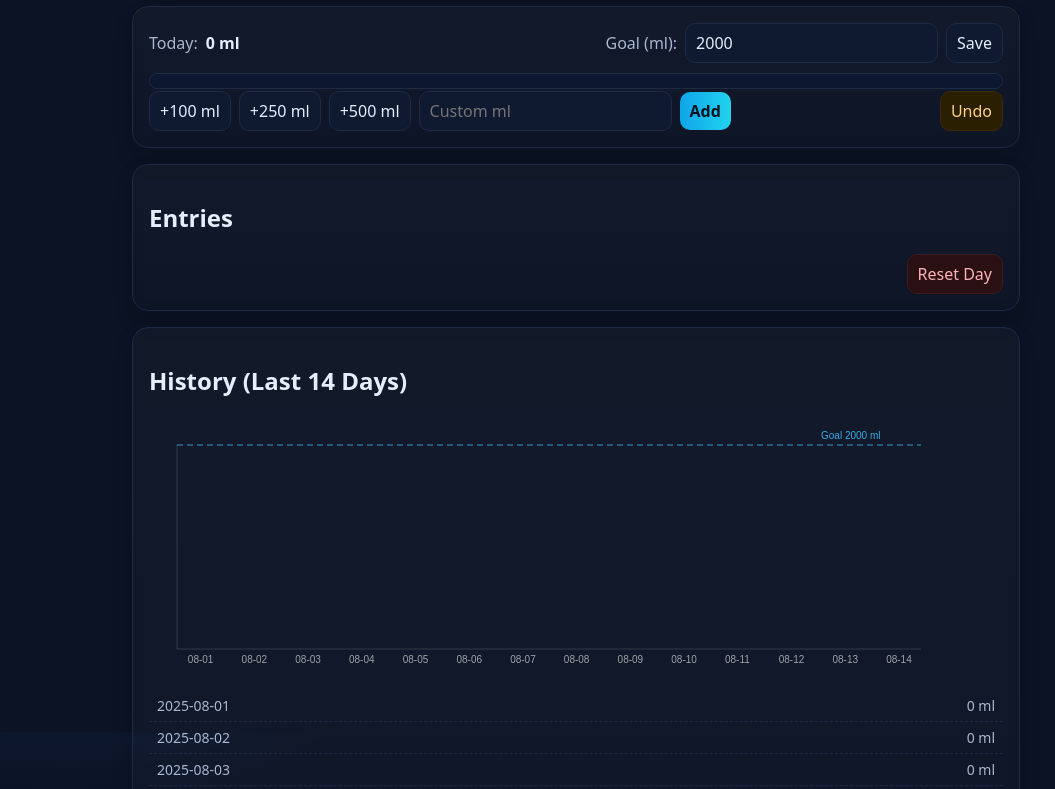
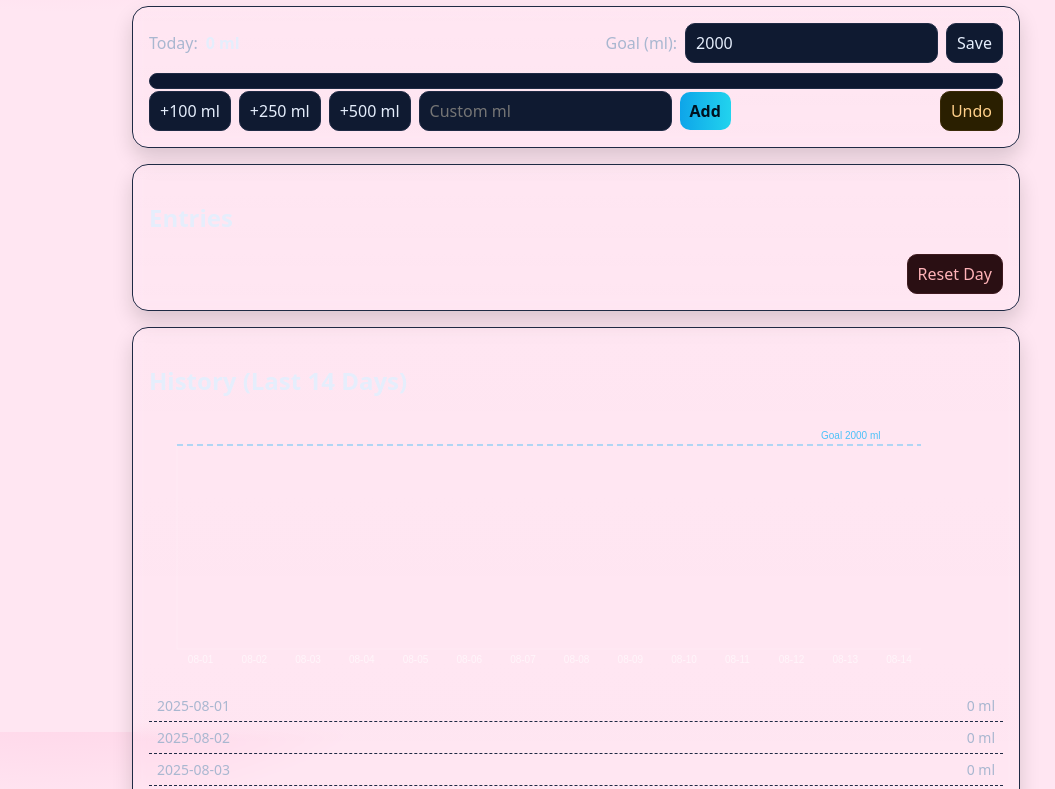
Before and after one commit to gasisgoing2806/mainv1, a plain HTML site: page index.html in a window 1280 px wide. Shown: the part 68-857 px from the top of the page, without its empty margins (64-1119 px from the left). Drawn offline with Linux system fonts and the light colour scheme.

Commit message:
Update styles.css
updated background to pink

```diff
--- a/styles.css
+++ b/styles.css
@@ -17,7 +17,7 @@ html, body { height: 100%; }
 body {
   margin: 0;
   font-family: ui-sans-serif, system-ui, -apple-system, Segoe UI, Roboto, Helvetica, Arial, "Apple Color Emoji", "Segoe UI Emoji";
-  background: radial-gradient(1000px 600px at 10% -20%, #13203e 0%, var(--bg) 40%);
+  background: radial-gradient(1000px 600px at 10% -20%, #ffc1dc 0%, #ffe6f2 40%);
   color: var(--text);
 }
 
```
